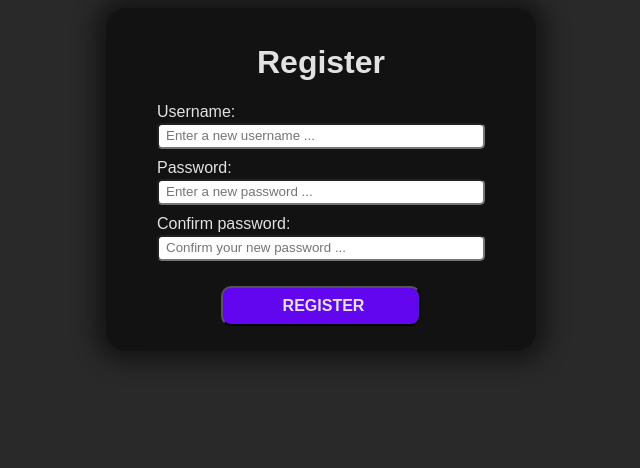
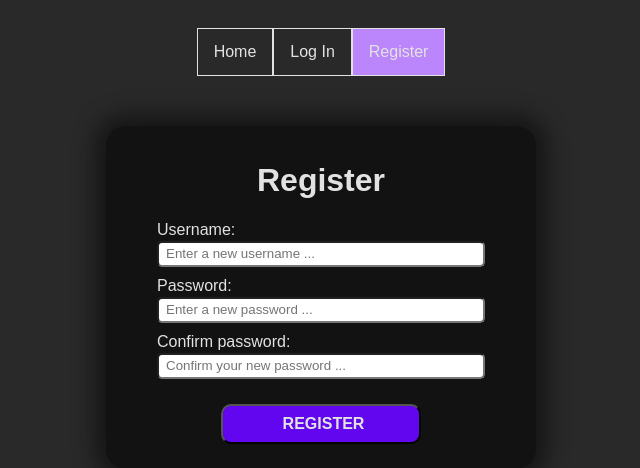
Before and after one commit to isakkjerstad/web-authentication, a Python web app: template server/templates/register.html in a window 1280 px wide. Shown: the top 468 px of the page, without its empty margins (319-959 px from the left). Run offline with Jinja, Linux system fonts and the light colour scheme; the template is opened without the code that fills it, so the values that code supplies are empty.

Commit message:
Added a navbar
Navigation is now easy without thinking about URLs.

```diff
--- a/server/static/style.css
+++ b/server/static/style.css
@@ -50,3 +50,39 @@ body {
     height: 40px;
     width: 50%;
 }
+
+/* Navbar styling inspired by the following source (14.04.23):
+ * https://www.w3schools.com/css/css_navbar_horizontal.asp
+*/
+
+.navbar {
+    margin-top: 20px;
+    margin-bottom: 50px;
+}
+
+.navbar ul {
+    list-style-type: none;
+    margin: 0;
+    padding: 0;
+}
+
+.navbar li {
+    float: left;
+    border: 1px solid #E2E2E2;
+}
+
+.navbar li a {
+    color: #E2E2E2;
+    display: block;
+    padding: 14px 16px;
+    text-decoration: none;
+    text-align: center;
+}
+
+.navbar .active {
+    background-color: #BB86FC;
+}
+
+.navbar li a:hover:not(.active) {
+    background-color: #131212;
+}
--- a/server/templates/base.html
+++ b/server/templates/base.html
@@ -15,8 +15,12 @@
         <div class="center">
             <!-- Navigation bar. -->
             <div class="navbar">
+                <ul>
+                    <li><a class="{{ 'active' if active_page is not defined else 'inactive' }}" href="/">Home</a></li>
+                    <li><a class="{{ 'active' if active_page == 'login' else 'inactive' }}" href="/login">Log In</a></li>
+                    <li><a class="{{ 'active' if active_page == 'register' else 'inactive' }}" href="/register">Register</a></li>
+                </ul>
             </div>
-
             <!-- Extend base with content in main. -->
             {% block main %}{% endblock %}
         </div>
--- a/server/templates/login.html
+++ b/server/templates/login.html
@@ -1,5 +1,6 @@
 {% extends "base.html" %}
 {% block title %}Login{% endblock %}
+{% set active_page = "login" %}
 
 {% block main %}
     <div class="forms">
--- a/server/templates/register.html
+++ b/server/templates/register.html
@@ -1,5 +1,6 @@
 {% extends "base.html" %}
 {% block title %}Register{% endblock %}
+{% set active_page = "register" %}
 
 {% block main %}
     <div class="forms">
```
